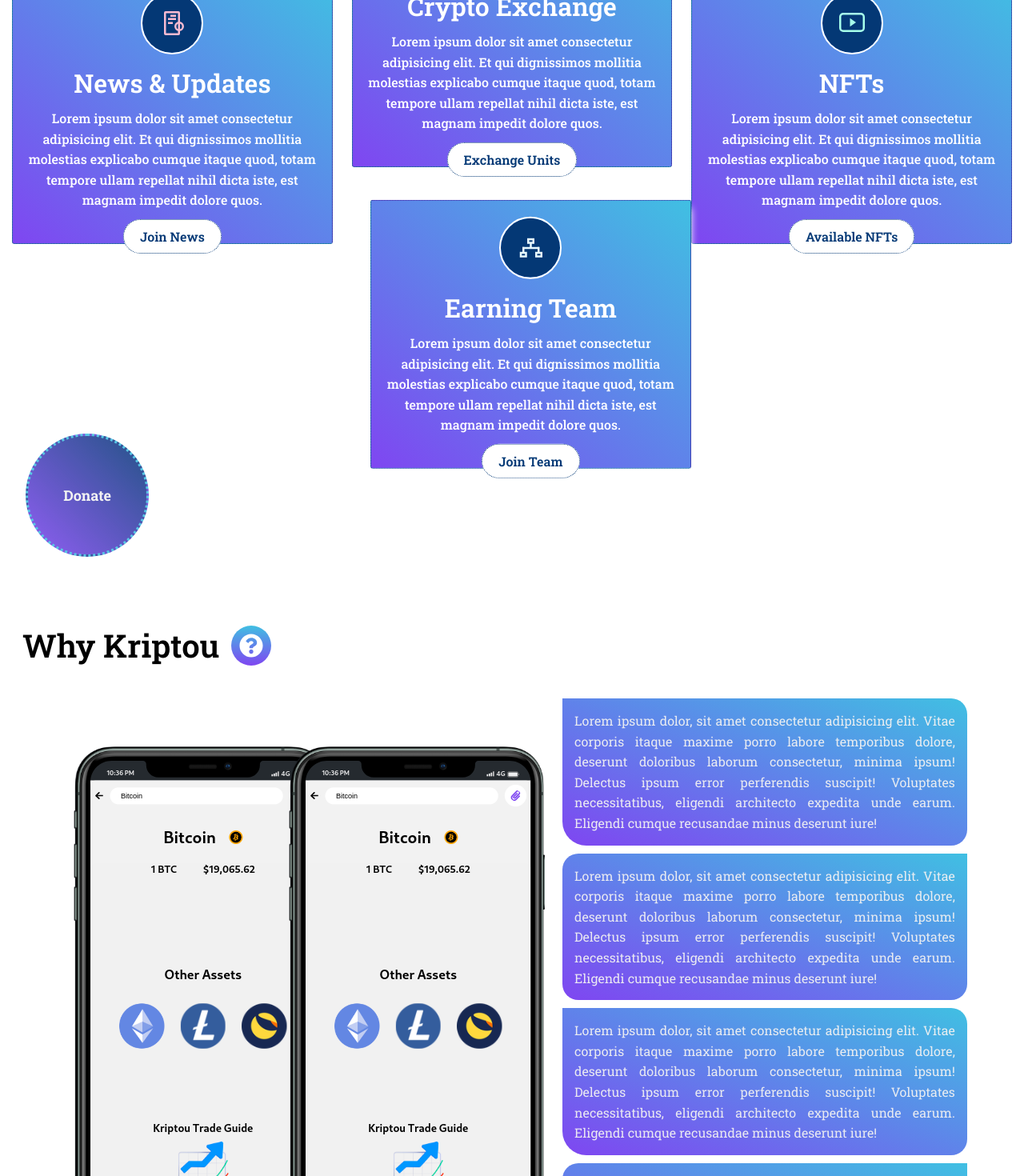
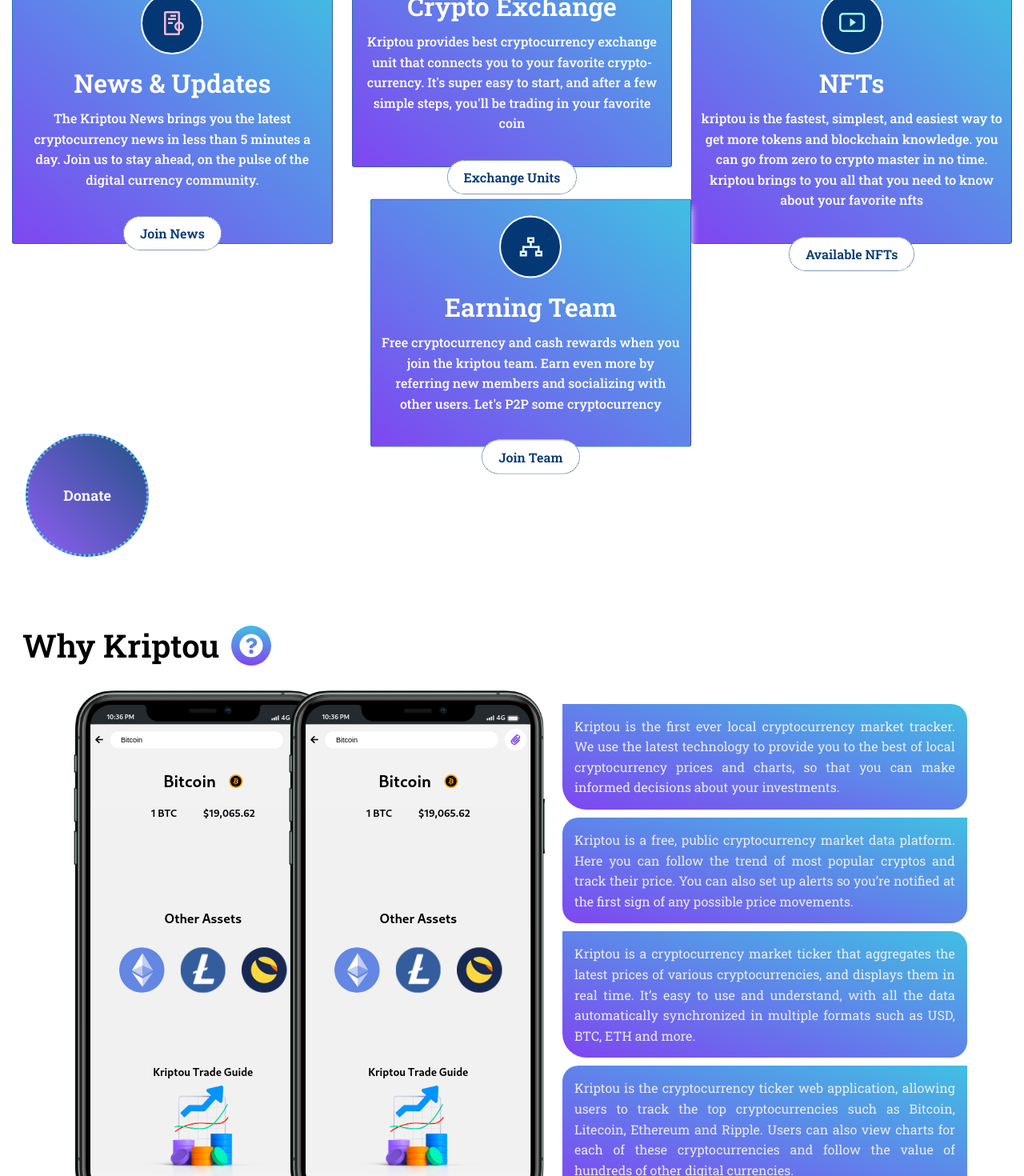
Before and after one commit to Kwarto/kriptou, a React (Create React App) app: page / in a window 1280 px wide. Shown: the part 1300-2770 px from the top of the page at 80% size. Built offline with nearby package versions, Linux system fonts and the light colour scheme; no server answers.

Commit message:
Added content to home

```diff
--- a/public/index.html
+++ b/public/index.html
@@ -7,11 +7,11 @@
     <meta name="theme-color" content="#000000" />
     <meta
       name="description"
-      content="Web site created using create-react-app"
+      content="Kriptou first local cryptocurrency market tracker for the Africa community. We want to help investors find reliable information about the latest cryptocurrency in the market, which will help them make wise investment decisions"
     />
     <link rel="apple-touch-icon" href="%PUBLIC_URL%/logo192.png" />
     <link rel="manifest" href="%PUBLIC_URL%/manifest.json" />
-    <title>React App</title>
+    <title>Kriptou | First Local Cryptocurrency Market Tracker</title>
   </head>
   <body>
     <noscript>You need to enable JavaScript to run this app.</noscript>
--- a/src/components/CoinExchange/CoinExchangeElement.jsx
+++ b/src/components/CoinExchange/CoinExchangeElement.jsx
@@ -72,5 +72,14 @@
             }
         }
     }
+
+    @media screen and (max-width: 768px){
+     .flex{
+        padding: 20px 8px;
+        p{
+            font-size: 14px;
+        }
+     }
+   }
  }
 `
--- a/src/components/footer/Footer.jsx
+++ b/src/components/footer/Footer.jsx
@@ -9,7 +9,7 @@
           <div className="footer_item a">
             <h1>Kriptou</h1>
             <p>
-              Lorem ipsum dolor sit, amet consectetur adipisicing elit. Rerum odio laborum quibusdam tempora dolores alias?
+            Kriptou is a community driven platform that brings together new people from around the world to learn about cryptocurrency
             </p>
             <h3>Get Updates</h3>
             <div className="socials">
--- a/src/components/header/Header.jsx
+++ b/src/components/header/Header.jsx
@@ -9,7 +9,7 @@
        <HeaderWrapper>
          <HeaderContent>
           <h1 className='head'> Kriptou Ticker <span><FaCheck /></span></h1>
-          <p>Lorem ipsum dolor sit amet, consectetur adipisicing elit. Sapiente corrupti tempore quod culpa saepe veritatis, itaque consectetur, asperiores aliquam non iusto ullam. Deleniti, doloremque tempora.</p>
+          <p>Local cryptocurrency market tracker. Track your favorite crypto currencies and focus on analyzing, researching and trading and to assisting investors to find reliable information about the latest cryptocurrency in the market</p>
           <a href='/'>Read More</a>
         </HeaderContent>
          <HeaderImgWrapper>
--- a/src/components/homesection/HomeElement.jsx
+++ b/src/components/homesection/HomeElement.jsx
@@ -105,7 +105,7 @@
     padding: 10px 20px;
     border-radius: 50px;
     position: relative;
-    top: 12px;
+    top: 2.1rem;
     color: hsl(212deg 93% 24%);
     border: 1px dotted hsl(212deg 93% 24%);
     font-weight: 600;
@@ -124,4 +124,10 @@
  }
 
  }
+
+ @media screen  and (max-width: 768px){
+   a{
+   top: 20px;
+   }
+ }
 `
--- a/src/components/homesection/Homesection.jsx
+++ b/src/components/homesection/Homesection.jsx
@@ -14,7 +14,7 @@
                   <img src={newImg} alt="" />
                   <h1>News & Updates</h1>
                   <div>
-                      <p>Lorem ipsum dolor sit amet consectetur adipisicing elit. Et qui dignissimos mollitia molestias explicabo cumque itaque quod, totam tempore ullam repellat nihil dicta iste, est magnam impedit dolore quos.</p>
+                      <p>The Kriptou News brings you the latest cryptocurrency news in less than 5 minutes a day. Join us to stay ahead, on the pulse of the digital currency community.</p>
                   </div>
                   <a href="/news-and-updates">Join News</a>
               </HomeItem>
@@ -22,7 +22,7 @@
                   <img src={earnImg} alt="" />
                   <h1>Crypto Exchange</h1>
                   <div>
-                      <p>Lorem ipsum dolor sit amet consectetur adipisicing elit. Et qui dignissimos mollitia molestias explicabo cumque itaque quod, totam tempore ullam repellat nihil dicta iste, est magnam impedit dolore quos.</p>
+                      <p>Kriptou provides best cryptocurrency exchange unit that connects you to your favorite crypto-currency. It's super easy to start, and after a few simple steps, you'll be trading in your favorite coin</p>
                   </div>
                   <a href="/all-exchanges">Exchange Units</a>
               </HomeItem>
@@ -30,7 +30,7 @@
                   <img src={nftImg} alt="" />
                   <h1>NFTs</h1>
                   <div>
-                      <p>Lorem ipsum dolor sit amet consectetur adipisicing elit. Et qui dignissimos mollitia molestias explicabo cumque itaque quod, totam tempore ullam repellat nihil dicta iste, est magnam impedit dolore quos.</p>
+                      <p>kriptou is the fastest, simplest, and easiest way to get more tokens and blockchain knowledge. you can go from zero to crypto master in no time. kriptou brings to you all that you need to know about your favorite nfts</p>
                   </div>
                   <a href="/nfts">Available NFTs</a>
               </HomeItem>
@@ -38,7 +38,7 @@
                   <img src={netImg} alt="" />
                   <h1>Earning Team</h1>
                   <div>
-                      <p>Lorem ipsum dolor sit amet consectetur adipisicing elit. Et qui dignissimos mollitia molestias explicabo cumque itaque quod, totam tempore ullam repellat nihil dicta iste, est magnam impedit dolore quos.</p>
+                      <p>Free cryptocurrency and cash rewards when you join the kriptou team. Earn even more by referring new members and socializing with other users. Let's P2P some cryptocurrency</p>
                   </div>
                   <a href="/">Join Team</a>
               </HomeItem>
--- a/src/components/whykriptou/WhyKriptou.jsx
+++ b/src/components/whykriptou/WhyKriptou.jsx
@@ -17,22 +17,22 @@
             <WhySideTxt>
              <div>
               <p>
-                        Lorem ipsum dolor, sit amet consectetur adipisicing elit. Vitae corporis itaque maxime porro labore temporibus dolore, deserunt doloribus laborum consectetur, minima ipsum! Delectus ipsum error perferendis suscipit! Voluptates necessitatibus, eligendi architecto expedita unde earum. Eligendi cumque recusandae minus deserunt iure!
+              Kriptou is the first ever local cryptocurrency market tracker. We use the latest technology to provide you to the best of local cryptocurrency prices and charts, so that you can make informed decisions about your investments.
               </p>
              </div>
              <div>
               <p>
-                        Lorem ipsum dolor, sit amet consectetur adipisicing elit. Vitae corporis itaque maxime porro labore temporibus dolore, deserunt doloribus laborum consectetur, minima ipsum! Delectus ipsum error perferendis suscipit! Voluptates necessitatibus, eligendi architecto expedita unde earum. Eligendi cumque recusandae minus deserunt iure!
+              Kriptou is a free, public cryptocurrency market data platform. Here you can follow the trend of most popular cryptos and track their price. You can also set up alerts so you’re notified at the first sign of any possible price movements.
               </p>
              </div>
              <div>
               <p>
-                        Lorem ipsum dolor, sit amet consectetur adipisicing elit. Vitae corporis itaque maxime porro labore temporibus dolore, deserunt doloribus laborum consectetur, minima ipsum! Delectus ipsum error perferendis suscipit! Voluptates necessitatibus, eligendi architecto expedita unde earum. Eligendi cumque recusandae minus deserunt iure!
+              Kriptou is a cryptocurrency market ticker that aggregates the latest prices of various cryptocurrencies, and displays them in real time. It’s easy to use and understand, with all the data automatically synchronized in multiple formats such as USD, BTC, ETH and more.
               </p>
              </div>
              <div>
               <p>
-                        Lorem ipsum dolor, sit amet consectetur adipisicing elit. Vitae corporis itaque maxime porro labore temporibus dolore, deserunt doloribus laborum consectetur, minima ipsum! Delectus ipsum error perferendis suscipit! Voluptates necessitatibus, eligendi architecto expedita unde earum. Eligendi cumque recusandae minus deserunt iure!
+              Kriptou is the cryptocurrency ticker web application, allowing users to track the top cryptocurrencies such as Bitcoin, Litecoin, Ethereum and Ripple. Users can also view charts for each of these cryptocurrencies and follow the value of hundreds of other digital currencies.
               </p>
              </div>
             </WhySideTxt>
--- a/src/components/whykriptou/WhyKriptouElement.jsx
+++ b/src/components/whykriptou/WhyKriptouElement.jsx
@@ -132,7 +132,7 @@
         width: 100%;
         margin: 0 1rem;
         p{
-            font-size: 14px;
+            font-size: 16px;
             font-weight: 600;
             text-align: center;
         }
--- a/src/pages/marketplace/Marketplace.jsx
+++ b/src/pages/marketplace/Marketplace.jsx
@@ -72,28 +72,26 @@
                     </div>
                     <div className='about'>
                       <span>
-                       <h5>(ms) {coin.max_supply}</h5>
-                       <h5>(ts) {coin.total_supply}</h5>
+                       <h5>Max_s: {coin.max_supply}</h5>
+                       <h5>Tot_s: {coin.total_supply}</h5>
                       </span>
-                      <h5>(Calc S) {coin.circulating_supply}</h5>
+                      <h5>Circ_S: {coin.circulating_supply}</h5>
                     </div>
 
 
                     <div className='cap'>
-                        <h4>(M-Cap) {coin.market_cap}</h4>
+                        <h5>M_Cap: {coin.market_cap}</h5>
                         <span>
-                        <h5 className={`${coin.price_change_24h > 0 ? 'text-red' : 'text-green'}`}>(24HR) {coin.price_change_24h}</h5>
+                        <h5 className={`${coin.price_change_24h > 0 ? 'text-red' : 'text-green'}`}>24HR: {coin.price_change_24h}</h5>
                      </span>
                     </div>
 
-                    <div className='vol'>
-                        <span>
-                        <h5>(V24) {coin.total_volume}</h5>
-                        </span>
-                        <span>
-                        <h5>CP: ${coin.current_price}</h5>
-                        <h5>Updated: {coin.last_updated}</h5>
-                        </span>
+                    <div className='cap'>
+                       <h5>Vol24: {coin.total_volume}</h5>
+                       <h5>CP: ${coin.current_price}</h5>
+                    </div>
+                    <div className='vol_span'>
+                      <h6>Last updated: {coin.last_updated}</h6>
                     </div>
 
                     </CoinList>
--- a/src/pages/marketplace/MarketplaceElement.jsx
+++ b/src/pages/marketplace/MarketplaceElement.jsx
@@ -37,13 +37,13 @@
     .name{
         color: hsl(193deg 74% 57%);
     }
-    .about, .cap, .vol{
+    .about, .cap{
         display: flex;
         justify-content: space-between;
         align-items: center;
         border-bottom: 1px dotted green;
         margin: 10px 0;
-        padding: 8px;
+        padding: 10px;
         text-transform: capitalize;
 
         a{
@@ -59,7 +59,14 @@
         }
 
         @media screen and (max-width: 768px){
-          display: block;
+          display: flex;
+          font-size: 14px;
+          padding: 15px 8px;
+          .vol_span{
+            h5{
+            text-align: right;
+            }
+          }
         }
     }
     .about{
```
Also changed, not shown: src/components/CoinExchange/CoinExchange.jsx (indentation only), 1 other file (tests, documents, lock files or other folders). Lines whose indentation alone changed are shown as unchanged.
